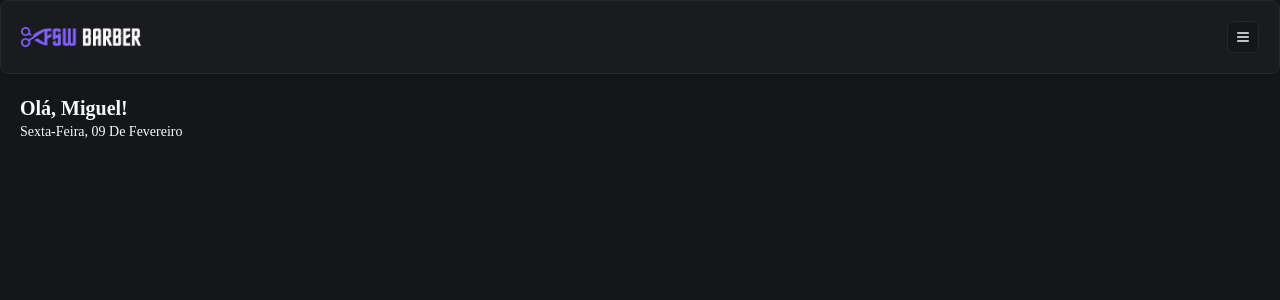
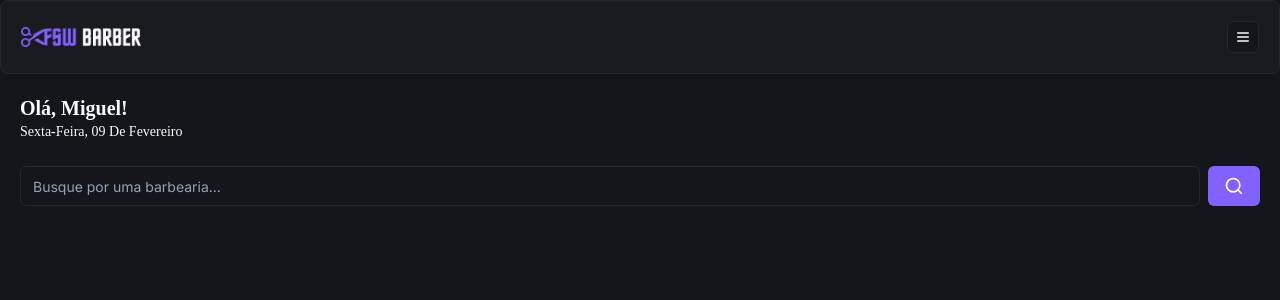
Before and after one commit to oMiguelwnl/Barber, a Next.js app: page / in a window 1280 px wide. Shown: the top 300 px of the page. Built offline with nearby package versions, Linux system fonts and the light colour scheme.

Commit message:
feat: add initial search component

```diff
--- /dev/null
+++ b/app/(home)/_components/search.tsx
@@ -0,0 +1,18 @@
+"use client";
+
+import { Input } from "@/app/components/ui/input";
+import { Button } from "@/app/components/ui/button";
+import { SearchIcon } from "lucide-react";
+
+const Search = () => {
+  return (
+    <div className="flex items-center gap-2">
+      <Input type="search" placeholder="Busque por uma barbearia..." />
+      <Button variant="default">
+        <SearchIcon size={20} />
+      </Button>
+    </div>
+  );
+};
+
+export default Search;
--- a/app/(home)/page.tsx
+++ b/app/(home)/page.tsx
@@ -1,6 +1,7 @@
 import Header from "../_components/header";
 import { format } from "date-fns";
 import { ptBR } from "date-fns/locale";
+import Search from "./_components/search";
 
 export default function Home() {
   return (
@@ -14,6 +15,9 @@
           })}
         </p>
       </div>
+      <div className="px-5 mt-6">
+        <Search />
+      </div>
     </div>
   );
 }
--- a/app/_components/header.tsx
+++ b/app/_components/header.tsx
@@ -1,8 +1,8 @@
 "use client";
 
 import Image from "next/image";
-import { Card, CardContent } from "../../components/ui/card";
-import { Button } from "../../components/ui/button";
+import { Card, CardContent } from "../components/ui/card";
+import { Button } from "../components/ui/button";
 import { MenuIcon } from "lucide-react";
 
 const Header = () => {
--- /dev/null
+++ b/app/components/ui/input.tsx
@@ -0,0 +1,25 @@
+import * as React from "react";
+
+import { cn } from "@/app/_lib/utils";
+
+export interface InputProps
+  extends React.InputHTMLAttributes<HTMLInputElement> {}
+
+const Input = React.forwardRef<HTMLInputElement, InputProps>(
+  ({ className, type, ...props }, ref) => {
+    return (
+      <input
+        type={type}
+        className={cn(
+          "flex h-10 w-full rounded-md border border-input bg-background px-3 py-2 text-sm ring-offset-background file:border-0 file:bg-transparent file:text-sm file:font-medium placeholder:text-muted-foreground focus-visible:outline-none focus-visible:ring-2 focus-visible:ring-ring focus-visible:ring-offset-2 disabled:cursor-not-allowed disabled:opacity-50",
+          className
+        )}
+        ref={ref}
+        {...props}
+      />
+    );
+  }
+);
+Input.displayName = "Input";
+
+export { Input };
```
Also changed, not shown: app/components/ui/button.tsx (renamed from components/ui/button.tsx), app/components/ui/card.tsx (renamed from components/ui/card.tsx).
